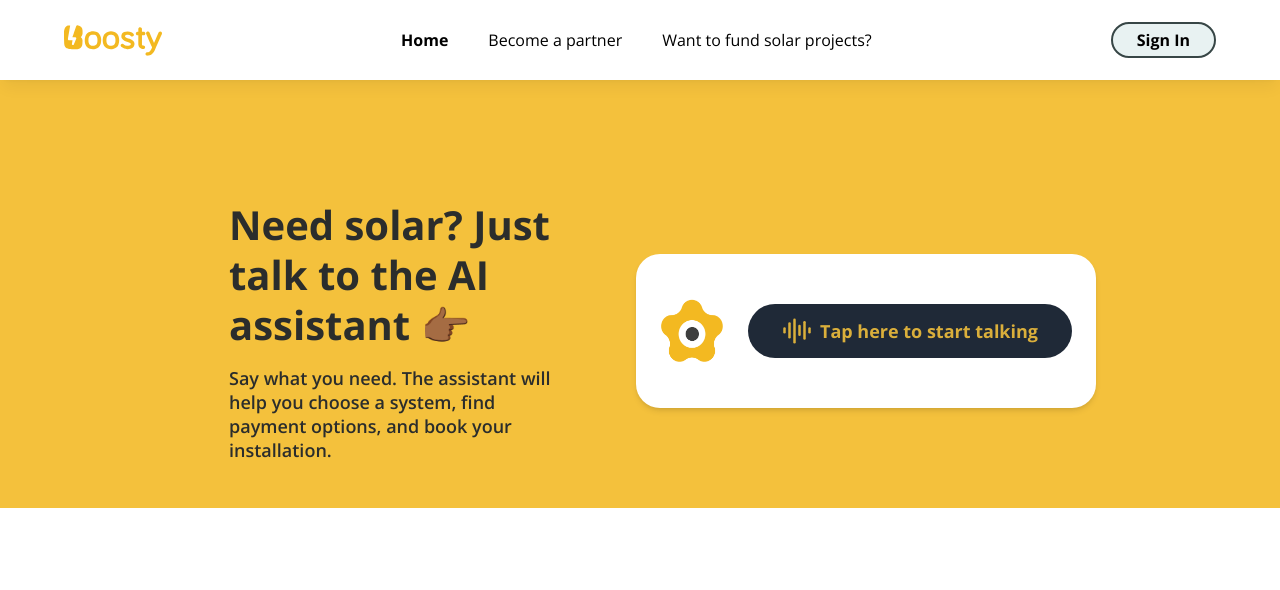
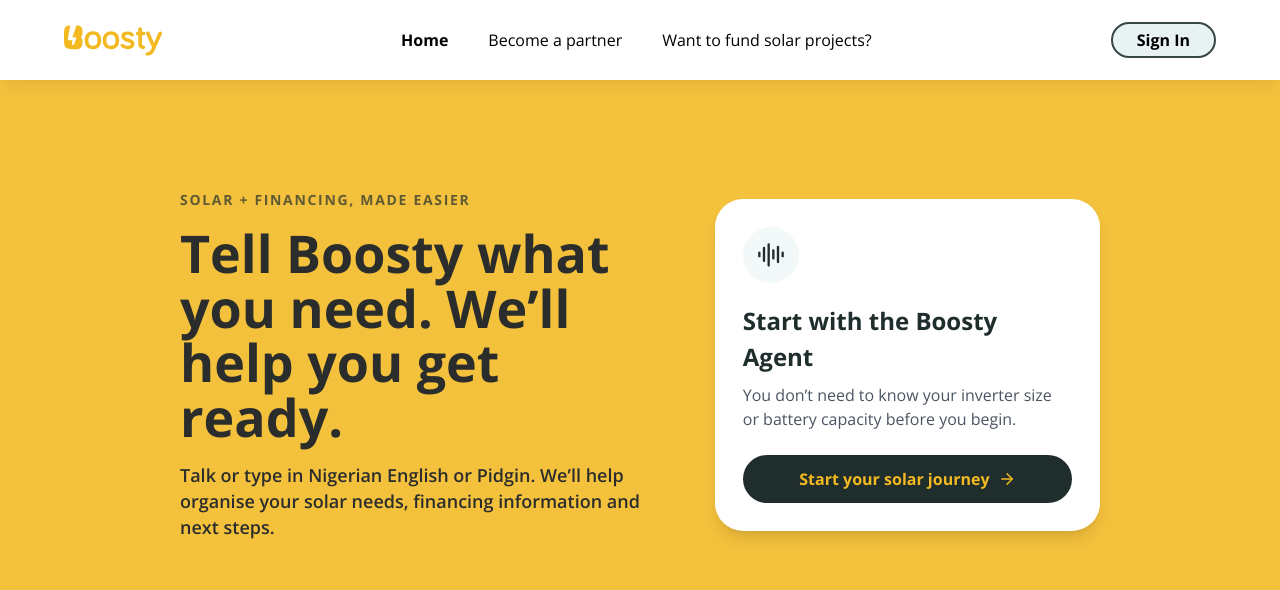
Before and after one commit to AimuaO/Boosty, a React (Vite) app: page / in a window 1280 px wide. Shown: the top 590 px of the page. Built offline with nearby package versions, Linux system fonts and the light colour scheme.

Commit message:
feat: reposition homepage around guided financing journey

```diff
--- a/src/components/HeroSection.jsx
+++ b/src/components/HeroSection.jsx
@@ -1,21 +1,37 @@
 import React from "react";
-import SolarAssistantApp from "./SolarAssistantApp";
+import { AudioLines, ArrowRight } from "lucide-react";
+import { Link } from "react-router-dom";
 
 const HeroSection = () => {
   return (
-    <section className="bg-[#F3B921E0] px-[35px] md:px-[132px] lg:px-[229px] py-[80px] md:py-[96px] lg:py-[120px] mt-[10px] lg:mt-[80px] grid grid-cols-1 lg:grid-cols-2 place-items-center gap-[82px] text-body_text lg:h-[428px]">
-      <div className="">
-        <h1 className="text-[40px] font-[700] leading-tight">
-          Need solar? Just talk to the AI assistant 👉🏾
+    <section className="bg-[#F3B921E0] px-[35px] md:px-[132px] lg:px-[180px] py-[80px] md:py-[96px] lg:py-[110px] mt-[10px] lg:mt-[80px] grid grid-cols-1 lg:grid-cols-[1.1fr_0.9fr] place-items-center gap-[64px] text-body_text min-h-[440px]">
+      <div>
+        <p className="font-bold uppercase tracking-[0.12em] text-sm text-[#202D2D]/70 mb-4">
+          Solar + financing, made easier
+        </p>
+        <h1 className="text-[40px] md:text-[52px] font-[700] leading-[1.05]">
+          Tell Boosty what you need. We’ll help you get ready.
         </h1>
-        <p className="mt-[16px] leading-[24px] font-[600] text-[18px] w-[90%]">
-          Say what you need. The assistant will help you choose a system, find
-          payment options, and book your installation.
+        <p className="mt-[18px] leading-[26px] font-[600] text-[18px] max-w-xl">
+          Talk or type in Nigerian English or Pidgin. We’ll help organise your solar needs, financing information and next steps.
         </p>
       </div>
 
-      <div id="solar-assistant" className="">
-        <SolarAssistantApp buttonVariant="default" />
+      <div className="w-full max-w-[470px] bg-white rounded-[28px] p-6 md:p-7 shadow-lg">
+        <div className="w-14 h-14 rounded-full bg-[#F3F8F8] flex items-center justify-center mb-5">
+          <AudioLines size={28} className="text-[#202D2D]" />
+        </div>
+        <h2 className="text-[24px] font-bold text-[#202D2D]">Start with the Boosty Agent</h2>
+        <p className="text-gray-600 mt-2 mb-6">
+          You don’t need to know your inverter size or battery capacity before you begin.
+        </p>
+        <Link
+          to="/start"
+          className="w-full bg-[#202D2D] text-[#F3B921] rounded-full px-6 py-3 font-bold flex items-center justify-center gap-2 hover:bg-[#2C3E3E] transition-colors"
+        >
+          Start your solar journey
+          <ArrowRight size={18} />
+        </Link>
       </div>
     </section>
   );
```
